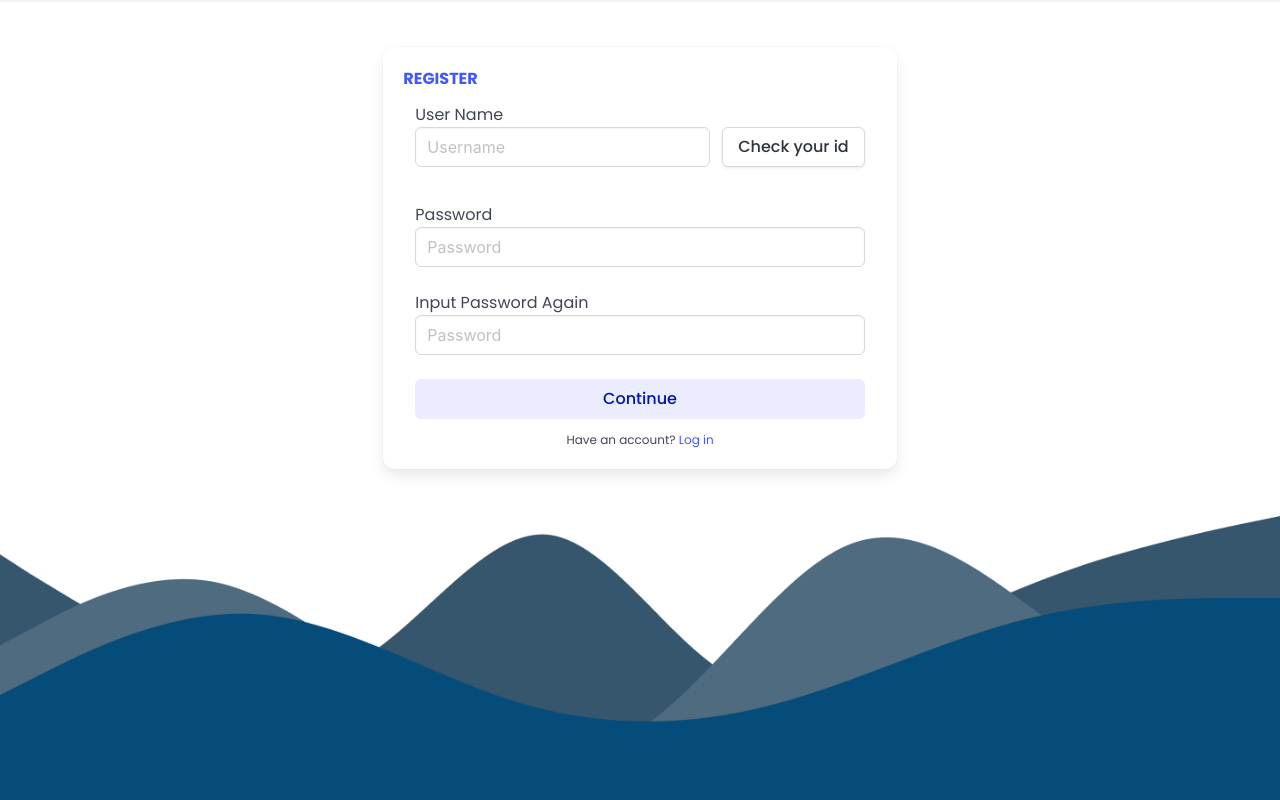
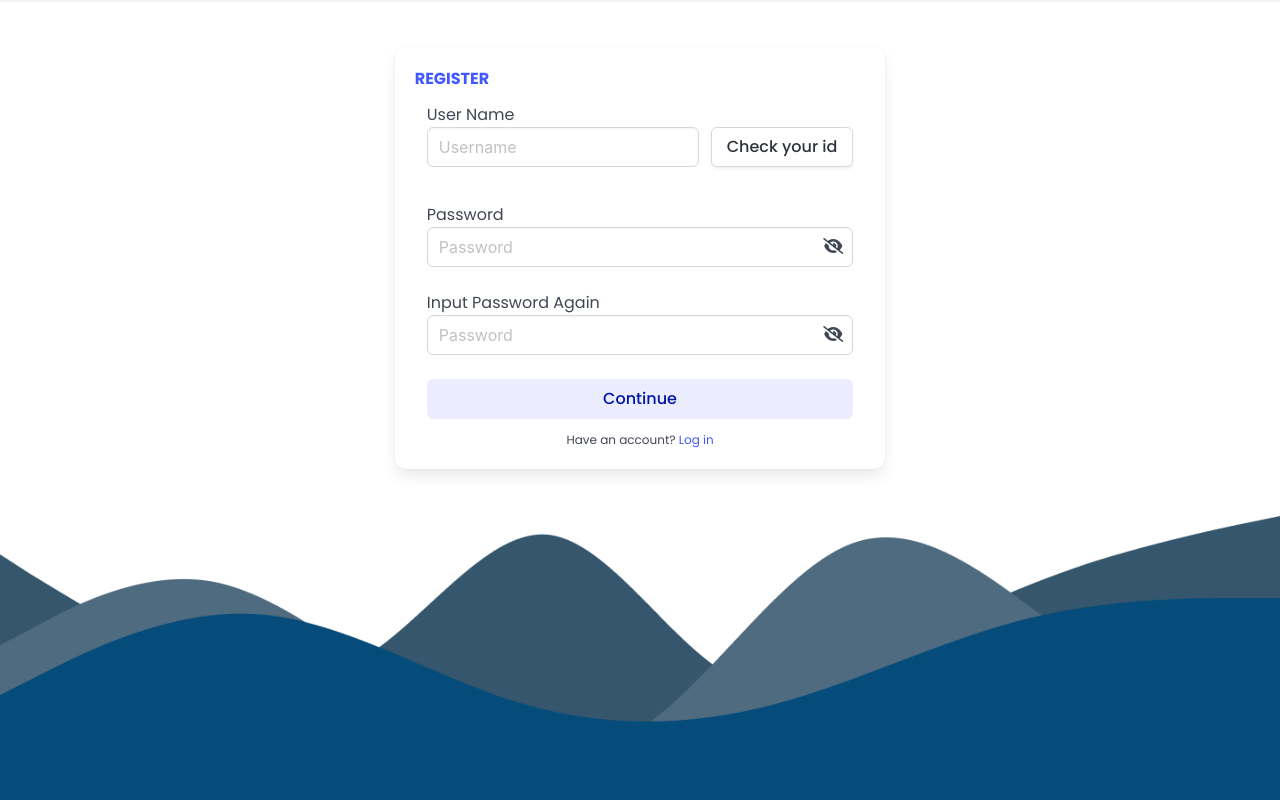
Before and after one commit to PolyLvst/galeri_ukk, a Flask app: page /daftar in a window 1280 px wide. Shown: the part 88-888 px from the top of the page. Run offline with Flask 2, Linux system fonts and the light colour scheme; parts of the project's set-up code (start-up, migrations or seed data) failed here and were passed over; some libraries are stand-ins or nearby versions; some web fonts are replaced.

Commit message:
unique feature

```diff
--- a/static/myjs.js
+++ b/static/myjs.js
@@ -146,7 +146,7 @@
         $("#password-checker").text('Please fill the password field');
         return;
     }
-
+    $("#password-checker").empty()
     if (verify_password === "") {
         $("#password-same").text('Please verify your password');
         return;
@@ -201,7 +201,13 @@
         },
         error: function (xhr, status, error) {
             // Jika login gagal, tampilkan pesan error
-            alert(status, error);
+            console.log(error)
+            console.log(status)
+            console.log(xhr)
+            if (error == 'NOT FOUND') {
+                $("#anjim").text('Please check your username or password');
+                return;
+            }
         }
     });
 }
@@ -582,3 +588,33 @@
         }
     })
 }
+
+function togglePassword() {
+    var passwordInput = document.getElementById("password");
+    var eyeIcon = document.getElementById("eye-icon");
+
+    if (passwordInput.type === "password") {
+        passwordInput.type = "text";
+        eyeIcon.classList.remove("fa-eye-slash");
+        eyeIcon.classList.add("fa-eye");
+    } else {
+        passwordInput.type = "password";
+        eyeIcon.classList.remove("fa-eye");
+        eyeIcon.classList.add("fa-eye-slash");
+    }
+}
+
+function toggleVerifyPassword() {
+    var passwordInput = document.getElementById("verify_password");
+    var eyeIcon = document.getElementById("eye-icon-verify");
+
+    if (passwordInput.type === "password") {
+        passwordInput.type = "text";
+        eyeIcon.classList.remove("fa-eye-slash");
+        eyeIcon.classList.add("fa-eye");
+    } else {
+        passwordInput.type = "password";
+        eyeIcon.classList.remove("fa-eye");
+        eyeIcon.classList.add("fa-eye-slash");
+    }
+}
--- a/templates/daftar.html
+++ b/templates/daftar.html
@@ -13,6 +13,9 @@
         href="https://fonts.googleapis.com/css2?family=Gemunu+Libre:wght@700&family=Poppins:ital,wght@0,100;0,200;0,300;0,400;0,500;0,600;0,700;0,800;0,900;1,100;1,200;1,300;1,400;1,500;1,600;1,700;1,800;1,900&display=swap"
         rel="stylesheet" />
 
+    <link rel="stylesheet" href="https://cdnjs.cloudflare.com/ajax/libs/font-awesome/6.5.1/css/all.min.css"
+        integrity="sha512-DTOQO9RWCH3ppGqcWaEA1BIZOC6xxalwEsw9c2QQeAIftl+Vegovlnee1c9QX4TctnWMn13TZye+giMm8e2LwA=="
+        crossorigin="anonymous" referrerpolicy="no-referrer" />
     <script src="https://code.jquery.com/jquery-3.6.0.min.js"></script>
     <script src="https://cdnjs.cloudflare.com/ajax/libs/jquery-cookie/1.4.1/jquery.cookie.min.js"></script>
     <!-- Our custom JavaScript -->
@@ -27,6 +30,18 @@
             margin-top: 25px;
             margin-left: 35px;
             text-align: left;
+        }
+
+        .password-container {
+            position: relative;
+        }
+
+        .toggle-password {
+            position: absolute;
+            top: 50%;
+            right: 10px;
+            transform: translateY(-50%);
+            cursor: pointer;
         }
     </style>
 </head>
@@ -64,14 +79,26 @@
                 <!-- PASSWORD -->
                 <div class="column">
                     <label for="Name">Password</label>
-                    <input id="password" password class="input" type="password" placeholder="Password" onkeydown="enter_listener()">
+                    <div class="password-container">
+                        <input id="password" class="input" type="password" placeholder="Password"
+                            onkeydown="enter_listener()">
+                        <span class="toggle-password" onclick="togglePassword()">
+                            <i id="eye-icon" class="fa fa-eye-slash" aria-hidden="true"></i>
+                        </span>
+                    </div>
                     <p id="password-checker" class="has-text-danger"></p>
                 </div>
 
                 <!-- VERIFY PASSWORD -->
                 <div class="column">
                     <label for="Name">Input Password Again</label>
-                    <input id="verify_password" class="input" type="password" placeholder="Password" onkeydown="enter_listener()">
+                    <div class="password-container">
+                        <input id="verify_password" class="input" type="password" placeholder="Password"
+                            onkeydown="enter_listener()">
+                        <span class="toggle-password" onclick="toggleVerifyPassword()">
+                            <i id="eye-icon-verify" class="fa fa-eye-slash" aria-hidden="true"></i>
+                        </span>
+                    </div>
                     <p id="password-same" class="has-text-danger"></p>
                 </div>
                 <!-- CONTINUE BUTTON -->
@@ -98,6 +125,8 @@
             check_id()
             // memanggil function enter_listener()
             enter_listener()
+            //command untuk melihat pw
+            togglePassword()
         })
     </script>
 </body>
--- a/templates/gallery.html
+++ b/templates/gallery.html
@@ -266,6 +266,7 @@
             render_users_infos();
             sidebar_listener();
             file_upload_image_namer();
+
         });
     </script>
 </body>
```
Also changed, not shown: templates/login.html (+27 -2 lines).
